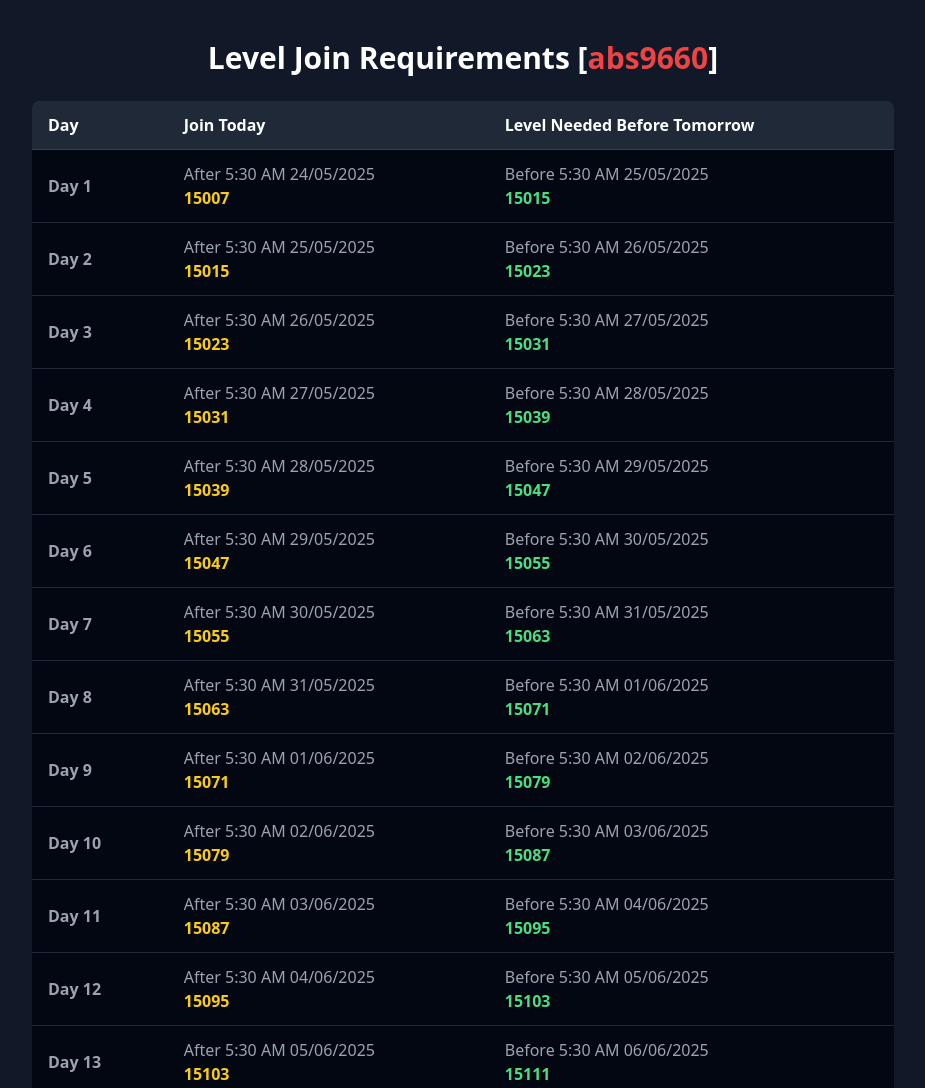
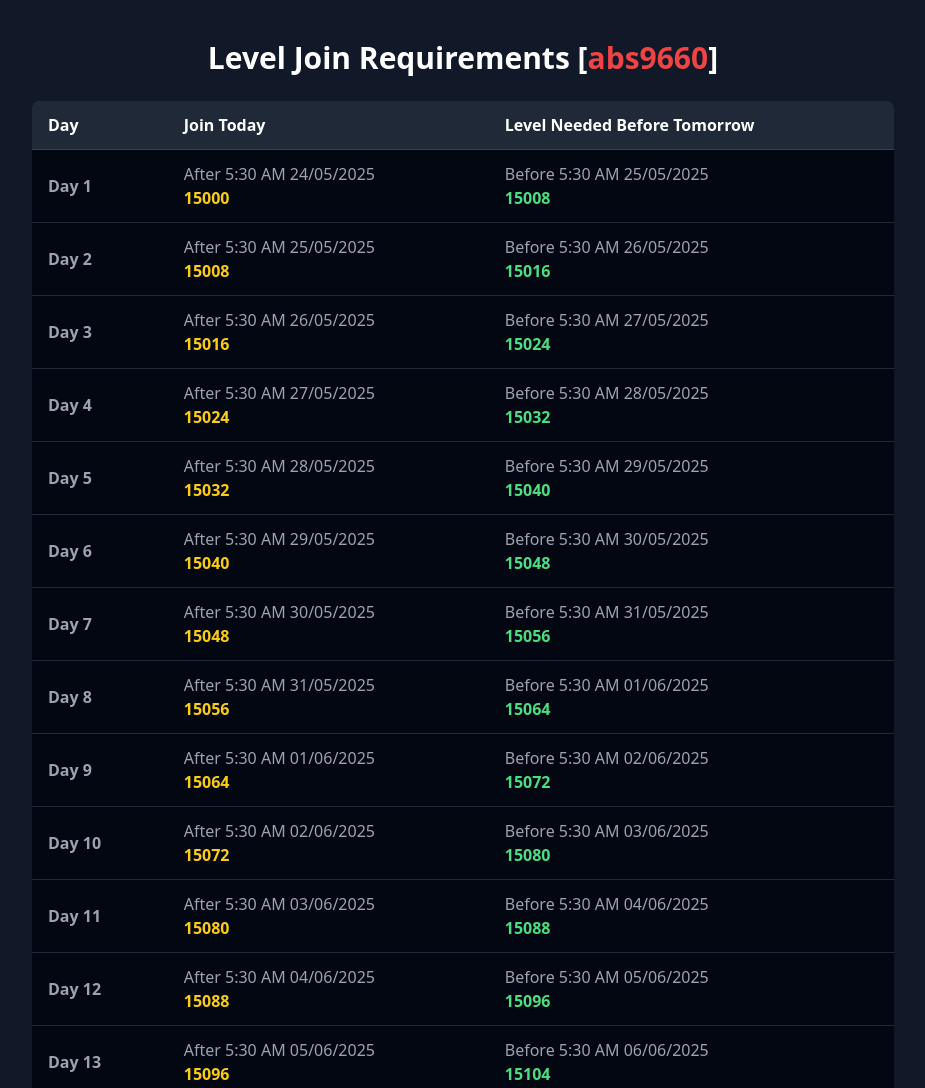
Before and after one commit to OxRyn/level.schedule.github.io, a plain HTML site: page index.html in a window 1280 px wide. Shown: the top 1088 px of the page, without its empty margins (177-1102 px from the left). Drawn offline with nearby package versions, Linux system fonts and the light colour scheme.

Commit message:
Update index.html

```diff
--- a/index.html
+++ b/index.html
@@ -32,8 +32,8 @@
     </div>
 
     <script>
-      const startLevel = 15007;
-      const finalLevel = 16005;
+      const startLevel = 15000;
+      const finalLevel = 16000;
       const switchLevel = 16000;
       const gainBeforeSwitch = 8;
       const gainAfterSwitch = 6;
```
